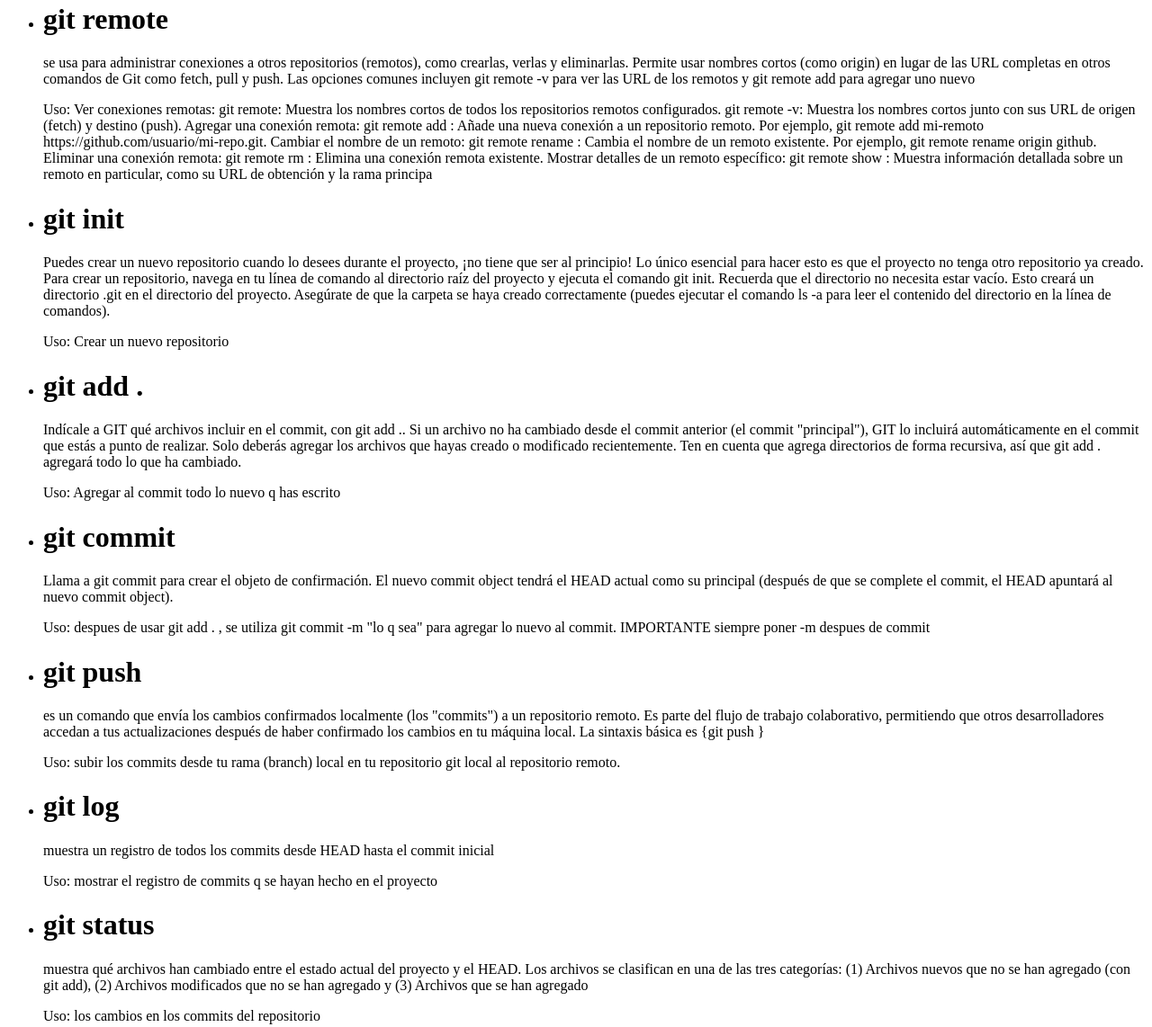
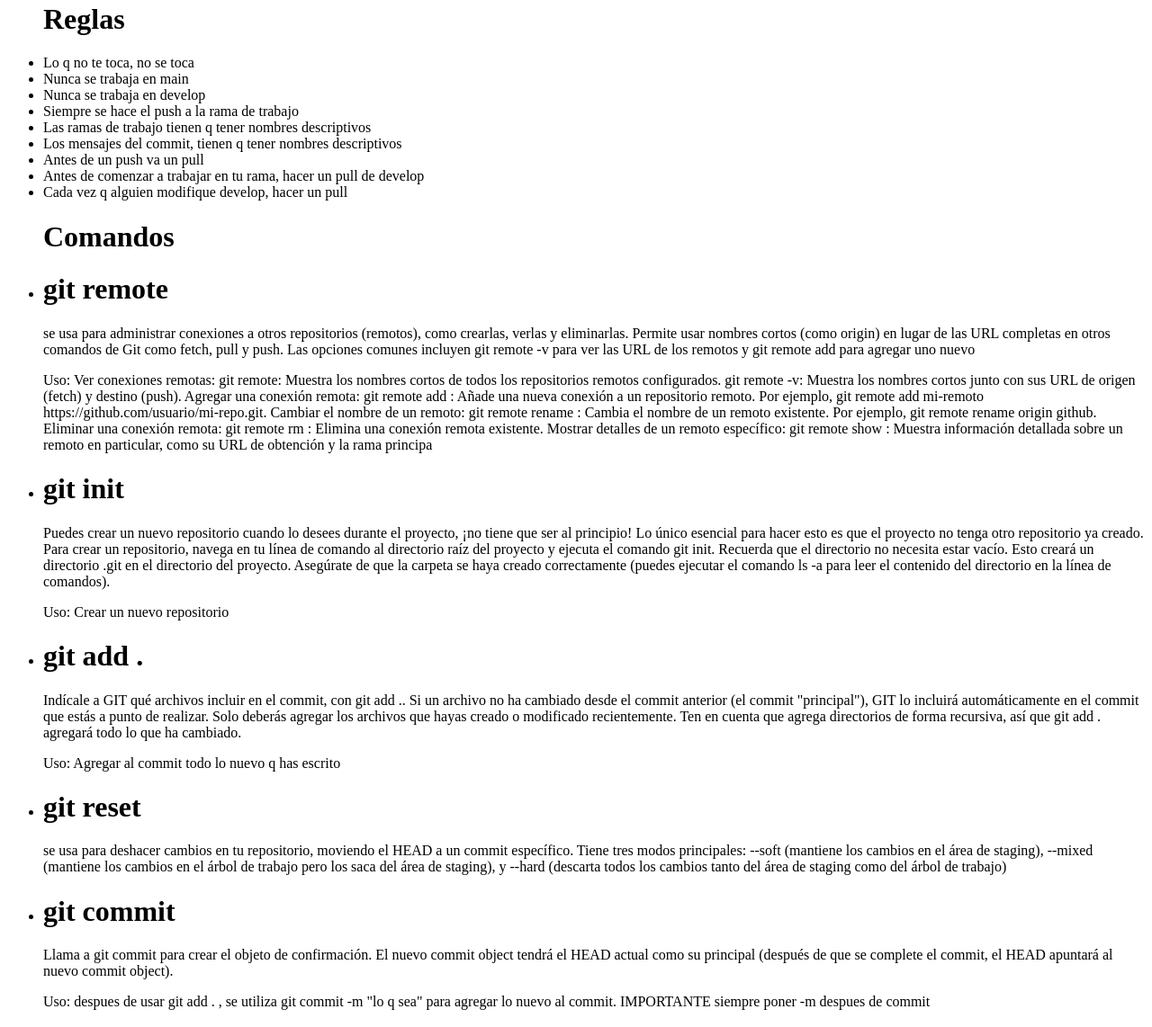
Before and after one commit to afo32/GITHUB-RULES, a plain HTML site: page index.html in a window 1280 px wide. Shown: the part 5-1147 px from the top of the page at 90% size. Drawn offline with Linux system fonts and the light colour scheme.

Commit message:
rules and commands done

```diff
--- a/index.html
+++ b/index.html
@@ -3,12 +3,24 @@
 <head>
     <meta charset="UTF-8">
     <meta name="viewport" content="width=device-width, initial-scale=1.0">
-    <title>Github comandos</title>
+    <title>Git</title>
 </head>
 
 <body>
     <main>
-        <ul>
+        <ul> <h1>Reglas</h1>
+            <li>Lo q no te toca, no se toca</li>
+            <li>Nunca se trabaja en main</li>
+            <li>Nunca se trabaja en develop</li>
+            <li>Siempre se hace el push a la rama de trabajo</li>
+            <li>Las ramas de trabajo tienen q tener nombres descriptivos</li>
+            <li>Los mensajes del commit, tienen q tener nombres descriptivos</li>
+            <li>Antes de un push va un pull</li>
+            <li>Antes de comenzar a trabajar en tu rama, hacer un pull de develop</li>
+            <li>Cada vez q alguien modifique develop, hacer un pull</li>
+        </ul>
+
+        <ul> <h1>Comandos</h1>
             <li>
                 <h1>git remote</h1>
                 <p>se usa para administrar conexiones a otros repositorios (remotos), como crearlas, verlas y
@@ -55,6 +67,13 @@
                 <p>Uso: Agregar al commit todo lo nuevo q has escrito</p>
             </li>
             <li>
+                <h1>git reset</h1>
+                <p>se usa para deshacer cambios en tu repositorio, moviendo el HEAD a un commit específico. Tiene tres
+                    modos principales: --soft (mantiene los cambios en el área de staging), --mixed (mantiene los
+                    cambios en el árbol de trabajo pero los saca del área de staging), y --hard (descarta todos los
+                    cambios tanto del área de staging como del árbol de trabajo)</p>
+            </li>
+            <li>
                 <h1>git commit</h1>
                 <p>Llama a git commit para crear el objeto de confirmación. El nuevo commit object tendrá el HEAD actual
                     como su principal (después de que se complete el commit, el HEAD apuntará al nuevo commit object).
@@ -97,9 +116,7 @@
                     almacenados en la nueva HEAD commit.</p>
                 <p>Uso: establecer el head en la rama q se ha creado</p>
             </li>
-            <li>
-                <h1></h1>
-            </li>
+
         </ul>
     </main>
 </body>
```
